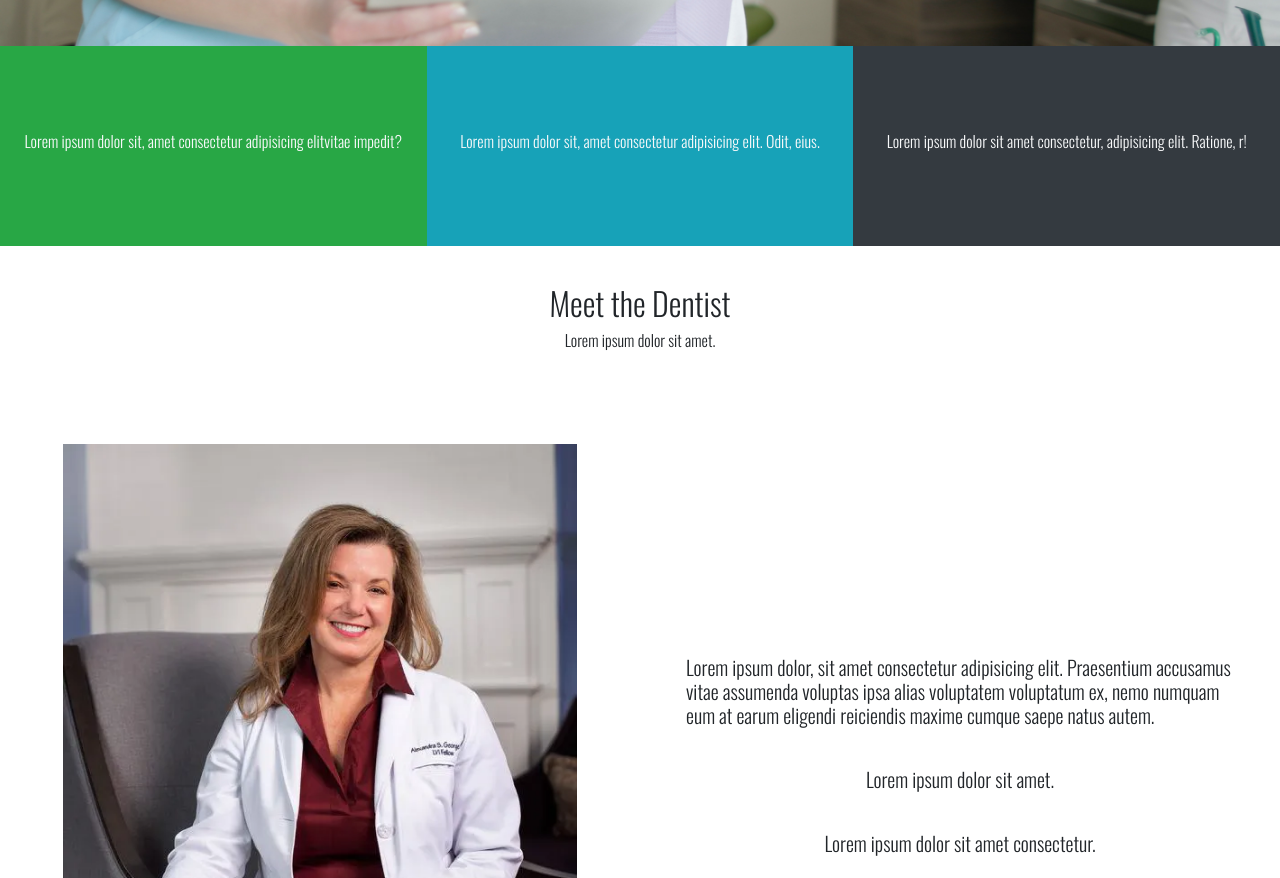
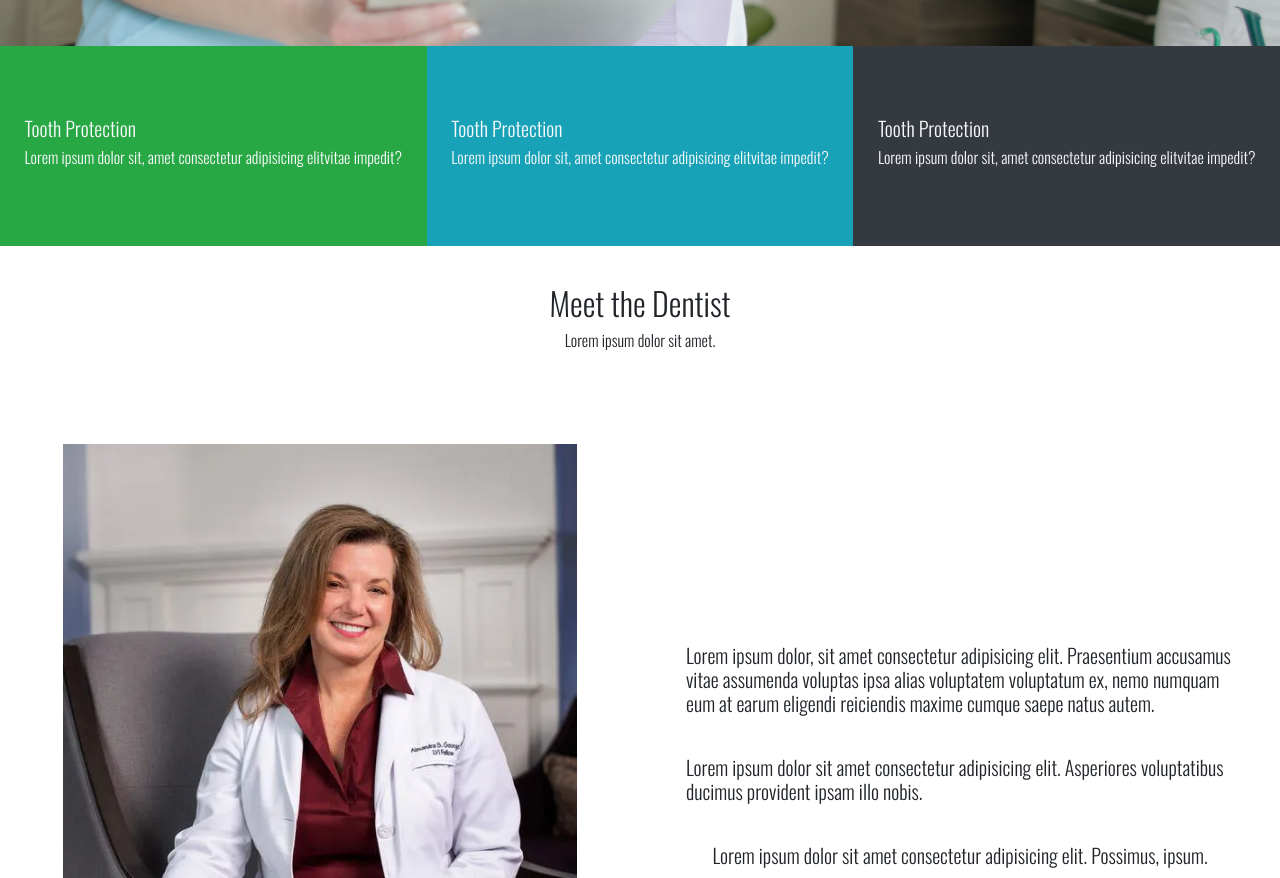
Before and after one commit to keivanmojmali/dental-website, a plain HTML site: page index.html in a window 1280 px wide. Shown: the part 640-1518 px from the top of the page. Drawn offline with nearby package versions, Linux system fonts and the light colour scheme.

Commit message:
working on css

```diff
--- a/index.html
+++ b/index.html
@@ -3,6 +3,8 @@
 
 <head>
   <meta charset="utf-8">
+  <link rel="preconnect" href="https://fonts.gstatic.com">
+  <link href="https://fonts.googleapis.com/css2?family=Noto+Sans+JP&display=swap" rel="stylesheet">
   <link rel="preconnect" href="https://fonts.gstatic.com">
   <link href="https://fonts.googleapis.com/css2?family=Ubuntu&display=swap" rel="stylesheet">
   <link rel="preconnect" href="https://fonts.gstatic.com">
@@ -70,13 +72,22 @@
     <!-- COLORFUL ROW WITH THREE COLUMNS -->
     <div class="row largest-height standard-font">
       <div class="col bg-success text-light d-flex justify-content-center align-items-center">
-        <h6>Lorem ipsum dolor sit, amet consectetur adipisicing elitvitae impedit?</h6>
+        <div>
+          <h5>Tooth Protection</h5>
+          <h6>Lorem ipsum dolor sit, amet consectetur adipisicing elitvitae impedit?</h6>
+        </div>
       </div>
       <div class="col bg-info text-light d-flex justify-content-center align-items-center">
-        <h6>Lorem ipsum dolor sit, amet consectetur adipisicing elit. Odit, eius.</h6>
+        <div>
+          <h5>Tooth Protection</h5>
+          <h6>Lorem ipsum dolor sit, amet consectetur adipisicing elitvitae impedit?</h6>
+        </div>
       </div>
-      <div class="col  bg-dark text-light d-flex justify-content-center align-items-center">
-        <h6>Lorem ipsum dolor sit amet consectetur, adipisicing elit. Ratione, r!</h6>
+      <div class="col bg-dark text-light d-flex justify-content-center align-items-center">
+        <div>
+          <h5>Tooth Protection</h5>
+          <h6>Lorem ipsum dolor sit, amet consectetur adipisicing elitvitae impedit?</h6>
+        </div>
       </div>
     </div>
 
@@ -102,14 +113,14 @@
               natus autem.</h5>
           </div>
         </div>
-        <div class="row m-3 standard-font">
+        <div class="row m-3 standard-font p-font">
           <div class="col">
-            <h5>Lorem ipsum dolor sit amet.</h5>
+            <h5>Lorem ipsum dolor sit amet consectetur adipisicing elit. Asperiores voluptatibus ducimus provident ipsam illo nobis.</h5>
           </div>
         </div>
         <div class="row m-3 standard-font">
           <div class="col">
-            <h5>Lorem ipsum dolor sit amet consectetur.</h5>
+            <h5>Lorem ipsum dolor sit amet consectetur adipisicing elit. Possimus, ipsum.</h5>
           </div>
         </div>
         <div class="row m-3">
@@ -122,7 +133,7 @@
 
     <!-- VIDEO SECTION  -->
 
-    <div class="row p-5 bg-primary d-flex justify-content-center align-items-center">
+    <div class="row p-5 bg-info d-flex justify-content-center align-items-center">
       <div class="col d-flex justify-content-center align-items-center video-max-width">
         <div class="embed-responsive embed-responsive-16by9 d-flex justify-content-center align-items-center">
           <iframe class="embed-responsive-item" src="https://www.youtube.com/embed/zpOULjyy-n8?rel=0"
--- a/style.css
+++ b/style.css
@@ -46,3 +46,7 @@
   font-size: 16px !important;
 font-family: 'Oswald', sans-serif, Arial, Helvetica;
 }
+
+.p-font {
+ font-size: 18px !important;
+}
```
